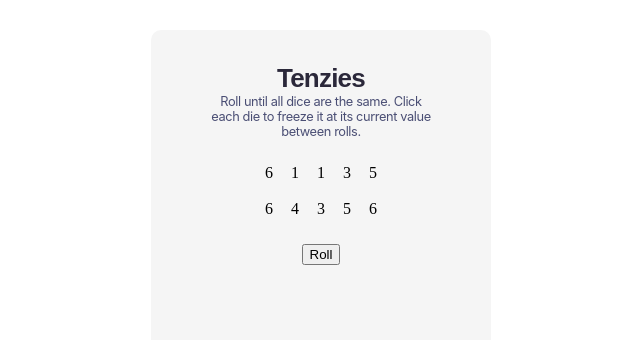
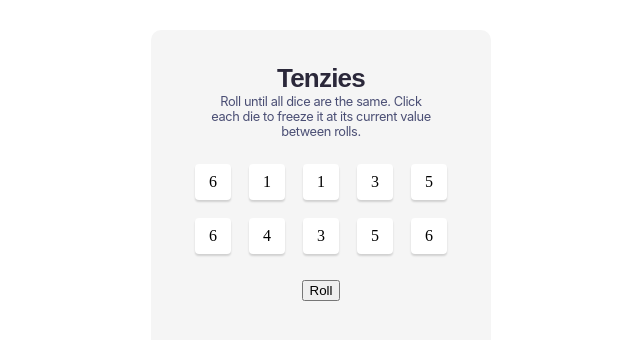
Before and after one commit to BoskoBobi/Tenzies-Game, a React app: page / in a window 1280 px wide. Shown: the top 340 px of the page, without its empty margins (319-959 px from the left). Built offline with nearby package versions, Linux system fonts and the light colour scheme; the HTML template or start-up script is replaced by a standard one.

Commit message:
added conditional styling

```diff
--- a/src/App.jsx
+++ b/src/App.jsx
@@ -27,6 +27,7 @@ export default function App() {
   const dieElements = dice.map(die => (
     <Die
     value = {die.value}
+    isHeld = {die.isHeld}
     />
   ))
 
--- a/src/Die.jsx
+++ b/src/Die.jsx
@@ -1,8 +1,12 @@
 
 export default function Die(props) {
 
+  const styles = {
+    backgroundColor: props.isHeld ? "#59E391" : "white"
+  }
+
   return(
-    <div>
+    <div className="die" style={styles}>
       <p>{props.value}</p>
     </div>
   )
--- a/src/styles/Die.css
+++ b/src/styles/Die.css
@@ -0,0 +1,11 @@
+.die {
+  width: 36px;
+  height: 36px;
+
+  display: flex;
+  align-items: center;
+  justify-content: center;
+
+  box-shadow: 0px 2px 2px rgba(0, 0, 0, 0.15);
+  border-radius: 4px;
+}
```
